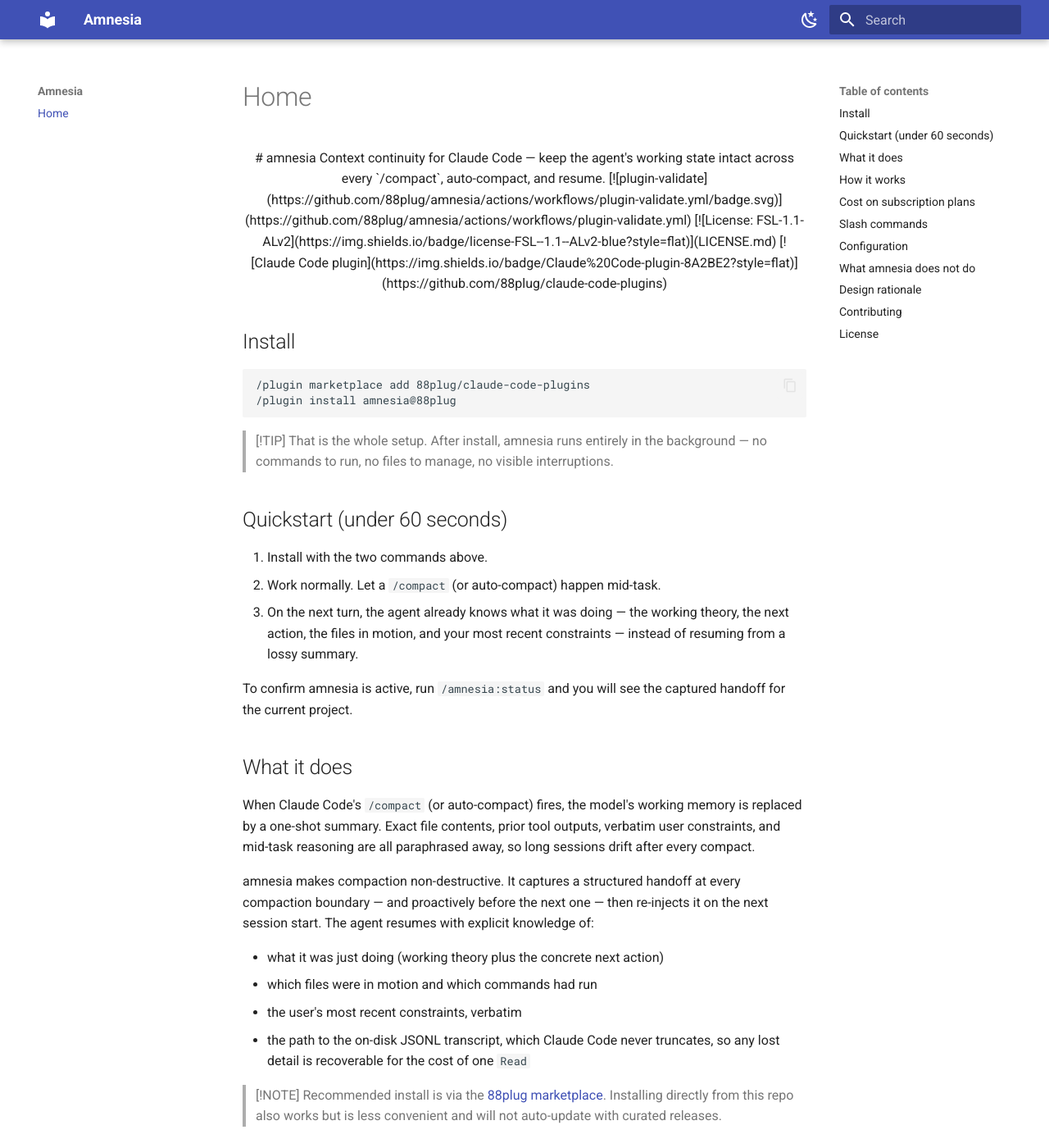
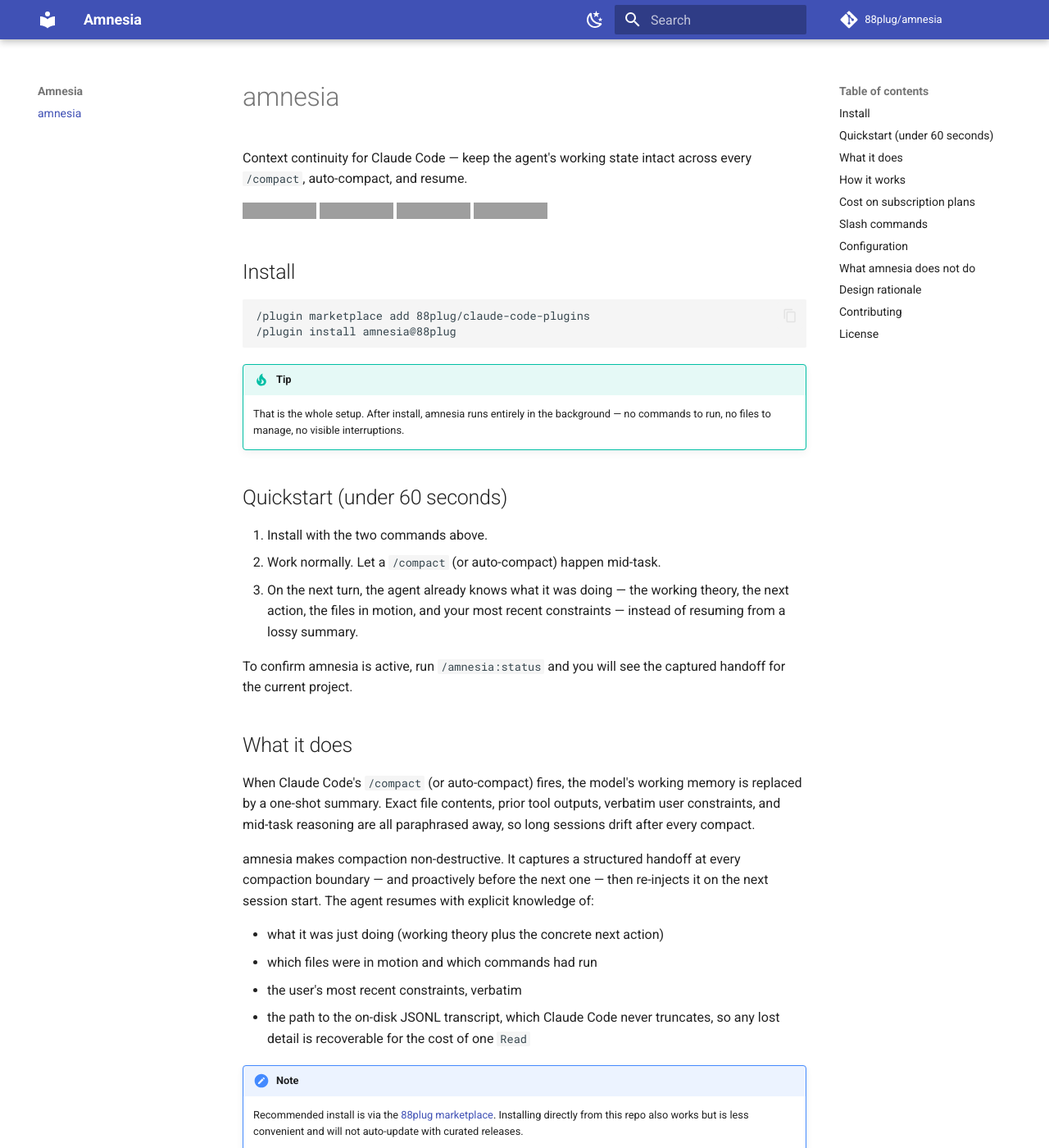
Before and after one commit to 88plug/amnesia, an MkDocs documentation site: the page built from docs/index.md, in a window 1280 px wide and 1400 px high. Shown: the whole window at 82% size. Built offline with MkDocs 1.6.1 and Material for MkDocs 9.7.7, drawn with Linux system fonts in a browser that asks for light colours; comment, search, counter and statistics services are not loaded; grey boxes are pictures that could not be loaded.

Commit message:
fix: full 88plug skill compliance — FSL-1.1-ALv2, main branch, CI versions, MkDocs, gitignore

````diff
--- a/docs/index.md
+++ b/docs/index.md
@@ -1,14 +1,11 @@
-<div align="center">
-
 # amnesia
 
 Context continuity for Claude Code — keep the agent's working state intact across every `/compact`, auto-compact, and resume.
 
 [![plugin-validate](https://github.com/88plug/amnesia/actions/workflows/plugin-validate.yml/badge.svg)](https://github.com/88plug/amnesia/actions/workflows/plugin-validate.yml)
-[![License: FSL-1.1-ALv2](https://img.shields.io/badge/license-FSL--1.1--ALv2-blue?style=flat)](LICENSE.md)
+[![License: FSL-1.1-ALv2](https://img.shields.io/badge/license-FSL--1.1--ALv2-blue?style=flat)](https://github.com/88plug/amnesia/blob/main/LICENSE.md)
 [![Claude Code plugin](https://img.shields.io/badge/Claude%20Code-plugin-8A2BE2?style=flat)](https://github.com/88plug/claude-code-plugins)
-
-</div>
+[![Ask DeepWiki](https://deepwiki.com/badge.svg)](https://deepwiki.com/88plug/amnesia)
 
 ## Install
 
@@ -17,8 +14,8 @@
 /plugin install amnesia@88plug
 ```
 
-> [!TIP]
-> That is the whole setup. After install, amnesia runs entirely in the background — no commands to run, no files to manage, no visible interruptions.
+!!! tip
+    That is the whole setup. After install, amnesia runs entirely in the background — no commands to run, no files to manage, no visible interruptions.
 
 ## Quickstart (under 60 seconds)
 
@@ -39,8 +36,8 @@
 - the user's most recent constraints, verbatim
 - the path to the on-disk JSONL transcript, which Claude Code never truncates, so any lost detail is recoverable for the cost of one `Read`
 
-> [!NOTE]
-> Recommended install is via the [88plug marketplace](https://github.com/88plug/claude-code-plugins). Installing directly from this repo also works but is less convenient and will not auto-update with curated releases.
+!!! note
+    Recommended install is via the [88plug marketplace](https://github.com/88plug/claude-code-plugins). Installing directly from this repo also works but is less convenient and will not auto-update with curated releases.
 
 ## How it works
 
@@ -108,15 +105,15 @@
 
 ## Design rationale
 
-See [`DESIGN.md`](DESIGN.md) for the long-form rationale, the binary investigation that informed it, the empirical tests that corrected the v0.1.0 design, and citations into the Claude Code 2.1.150 source.
+See [`DESIGN.md`](https://github.com/88plug/amnesia/blob/main/DESIGN.md) for the long-form rationale, the binary investigation that informed it, the empirical tests that corrected the v0.1.0 design, and citations into the Claude Code 2.1.150 source.
 
 ## Contributing
 
-Contributions are welcome. See [`CONTRIBUTING.md`](CONTRIBUTING.md) for guidelines, and [`CHANGELOG.md`](CHANGELOG.md) for release history.
+Contributions are welcome. See [`CONTRIBUTING.md`](https://github.com/88plug/amnesia/blob/main/CONTRIBUTING.md) for guidelines, and [`CHANGELOG.md`](https://github.com/88plug/amnesia/blob/main/CHANGELOG.md) for release history.
 
 ## License
 
-Licensed under the [Functional Source License, Version 1.1, ALv2 Future License](LICENSE.md) (`FSL-1.1-ALv2`).
+Licensed under the [Functional Source License, Version 1.1, ALv2 Future License](https://github.com/88plug/amnesia/blob/main/LICENSE.md) (`FSL-1.1-ALv2`).
 
 You may use, copy, modify, and redistribute it for any purpose except a Competing Use — offering this software (or a substantially similar substitute) as a commercial product or service. Each released version automatically converts to the Apache License 2.0 on the second anniversary of its release date.
 
--- a/mkdocs.yml
+++ b/mkdocs.yml
@@ -1,5 +1,9 @@
 site_name: Amnesia
 site_description: Context continuity for Claude Code — keep the agent's working state intact across every compact, auto-compact, and resume.
+site_url: https://88plug.github.io/amnesia/
+repo_url: https://github.com/88plug/amnesia
+repo_name: 88plug/amnesia
+edit_uri: edit/main/docs/
 use_directory_urls: true
 
 theme:
@@ -26,6 +30,7 @@
 markdown_extensions:
   - admonition
   - attr_list
+  - md_in_html          # render markdown inside HTML blocks (<div>, <details>)
   - def_list
   - footnotes
   - tables
````
Also changed, not shown: 6 other files.
